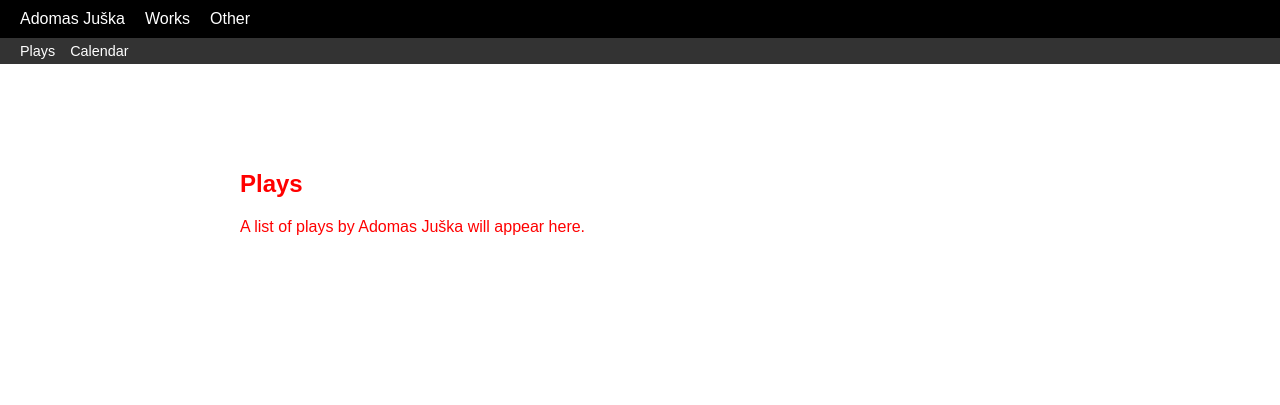
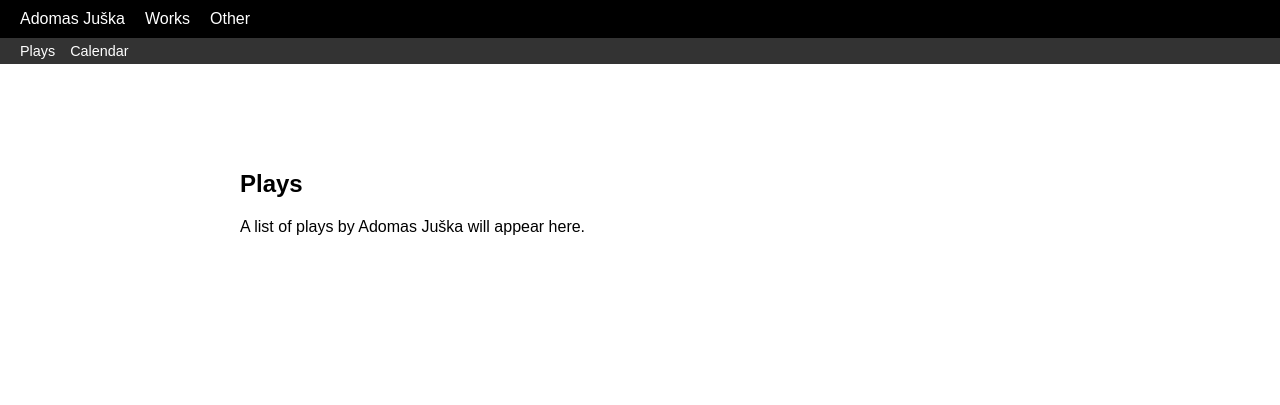
Before and after one commit to adomasjuska/portfolio, a plain HTML site: page plays.html in a window 1280 px wide. Drawn offline with Linux system fonts and the light colour scheme.

Commit message:
Update styles.css

```diff
--- a/styles.css
+++ b/styles.css
@@ -3,7 +3,7 @@ body {
     margin: 0;
     padding: 0;
     background-color: #fff;
-    color: #ff0000;
+    color: #000;
 }
 
 nav {
```
